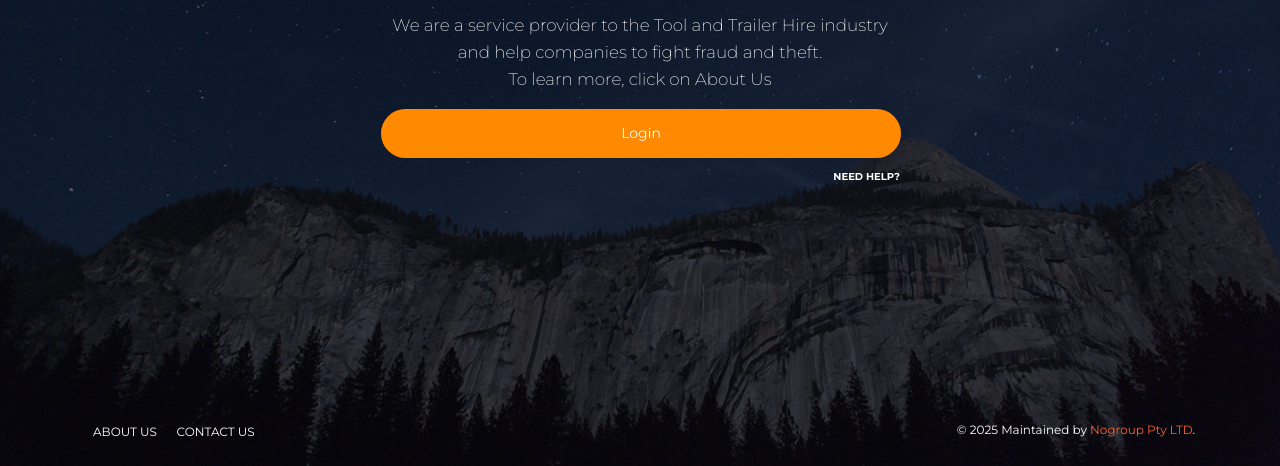
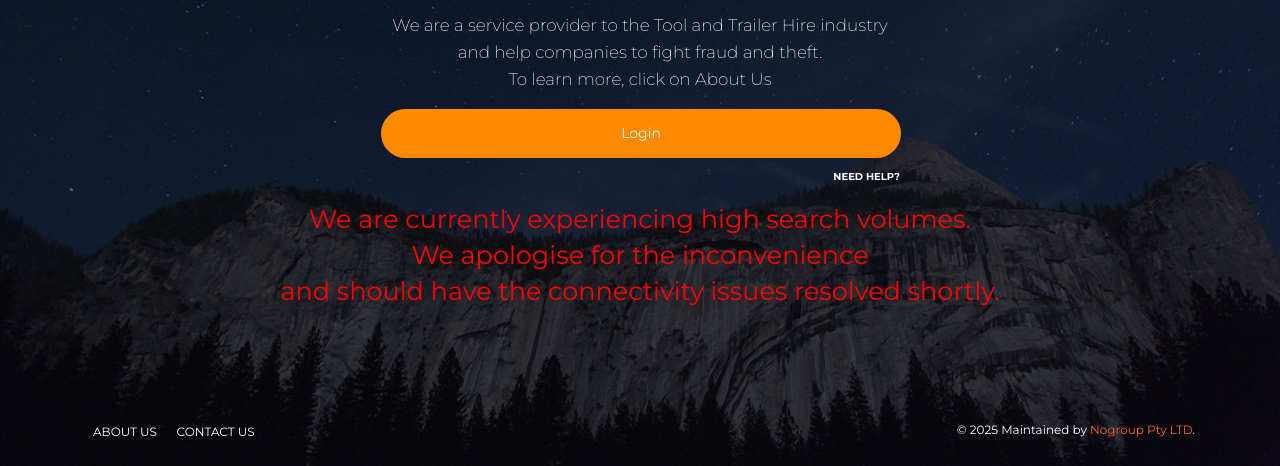
Before and after one commit to ZAScubapetey/nohire, a plain HTML site: page index.html in a window 1280 px wide. Shown: the part 334-800 px from the top of the page. Drawn offline with nearby package versions, Linux system fonts and the light colour scheme; some packages are replaced by stand-ins of ours.

Commit message:
add message to the front

```diff
--- a/index.html
+++ b/index.html
@@ -153,8 +153,14 @@
                 </h6>
               </div>
           </form>
+
         </div>
+
       </div>
+       <h3 style="color:red">
+                We are currently experiencing high search volumes.<br>
+                We apologise for the inconvenience <br>and should have the connectivity issues resolved shortly.
+              </h3>
     </div>
 
   </div>
```
